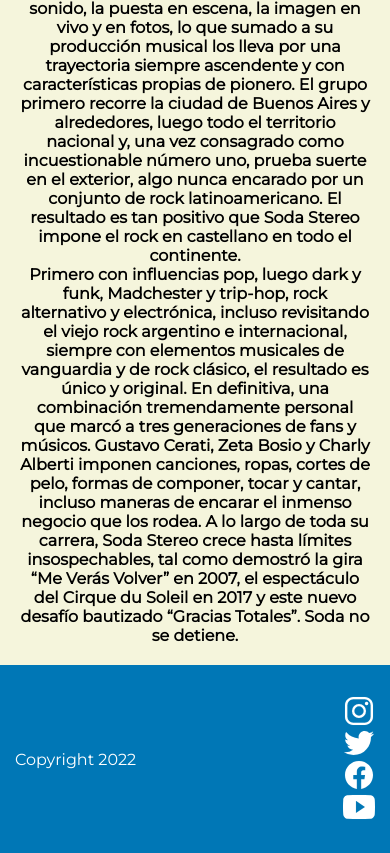
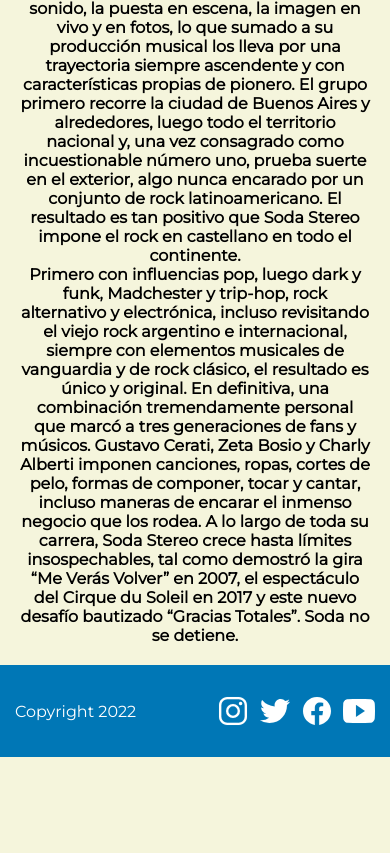
Before and after one commit to andreshdev/sodastereo, a plain HTML site: page index.html in a window 390 px wide. Shown: the part 887-1740 px from the top of the page. After the commit the page ends 1644 px from the top, so only its background shows below. Drawn offline with nearby package versions, Linux system fonts and the light colour scheme.

Commit message:
cambio footer

```diff
--- a/css/style.css
+++ b/css/style.css
@@ -82,7 +82,11 @@
 }
 
 @media screen and (max-width: 500px) {
-  li,a {
+  li, a {
+    display: flex;
+  }
+
+  .redes-sociales {
     display: flex;
   }
 }
```
